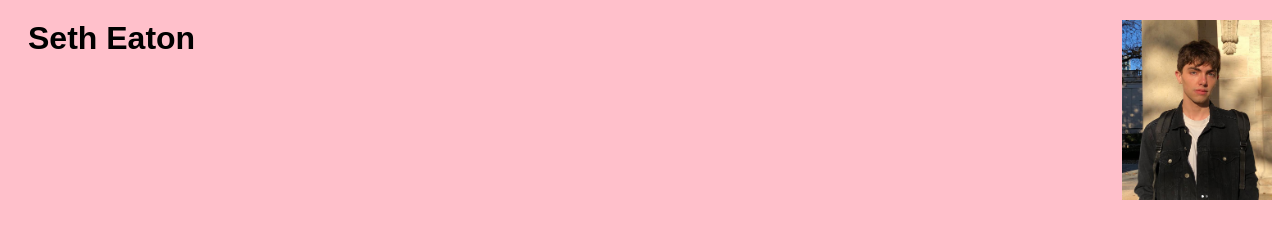
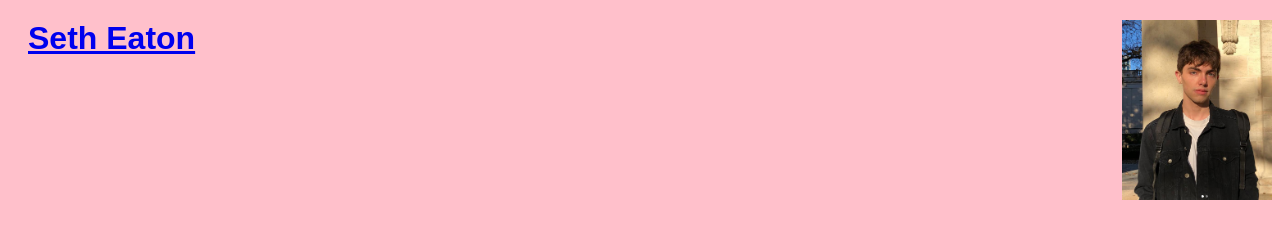
Before and after one commit to seth-eaton/seth-eaton.github.io, a plain HTML site: page index.html in a window 1280 px wide. Drawn offline with Linux system fonts and the light colour scheme.

Commit message:
Update index.html

```diff
--- a/index.html
+++ b/index.html
@@ -12,7 +12,7 @@
 	<body>
 		<div class="container">
 			<img src="Seth_picture.png" width=150 align=right>
-			<h1> Seth Eaton </h1>
+			<h1> <a href="index.html"> Seth Eaton </a> </h1>
 		</div>
 	</body>
 </html>
```
